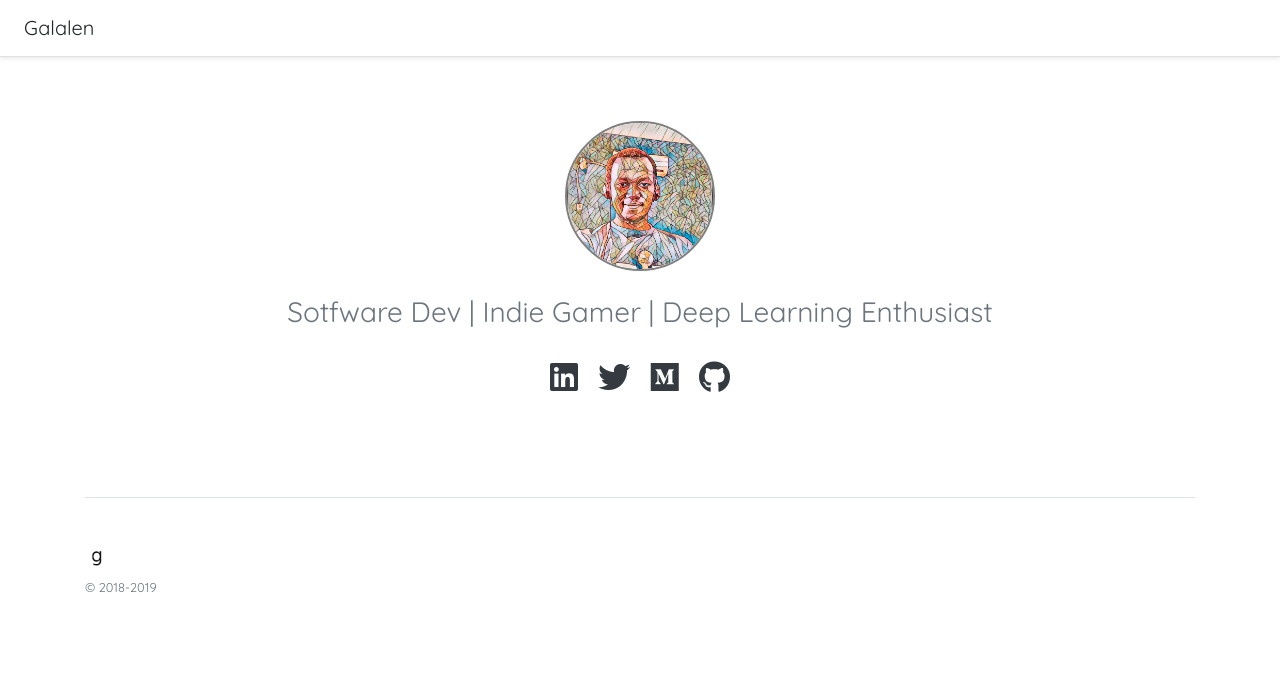
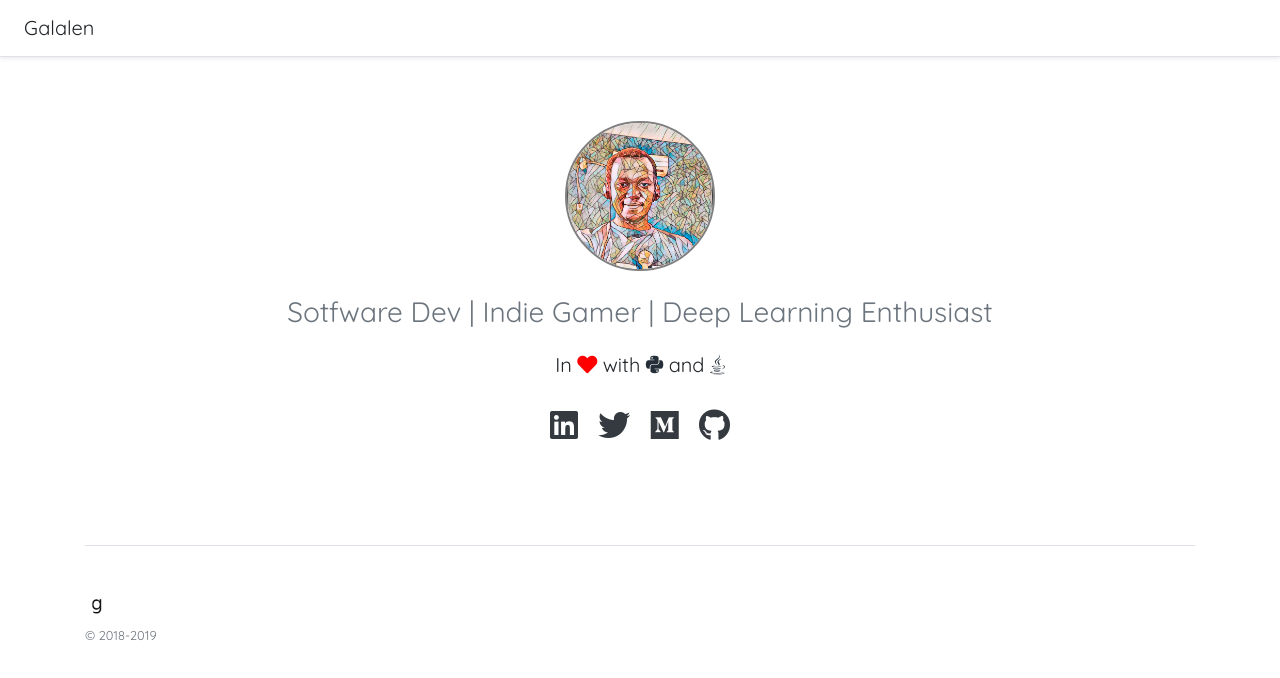
Before and after one commit to galalen/galalen.github.io, a plain HTML site: page index.html in a window 1280 px wide. Drawn offline with nearby package versions, Linux system fonts and the light colour scheme.

Commit message:
Update index.html

```diff
--- a/index.html
+++ b/index.html
@@ -57,6 +57,7 @@
         <div class="col-12 text-center mt-5 mb-5">
             <img src="img.png" class="img-profile m-auto" alt="">
             <h3 class="mt-4 text-secondary">Sotfware Dev | Indie Gamer | Deep Learning Enthusiast</h3>
+            <h5 class="mt-4">In <i class="fas fa-heart" style="color: red"></i> with <i class="fab fa-python"></i> and <i class="fab fa-java"></i></h5>
             <div class="mt-4 text-center">
                     <a href="https://www.linkedin.com/in/mgalalen"><i class="fab fa-linkedin fa-2x m-2 text-dark"></i></a>
                 <a href="https://twitter.com/mgalalen"><i class="fab fa-twitter fa-2x m-2 text-dark"></i></a>
```
